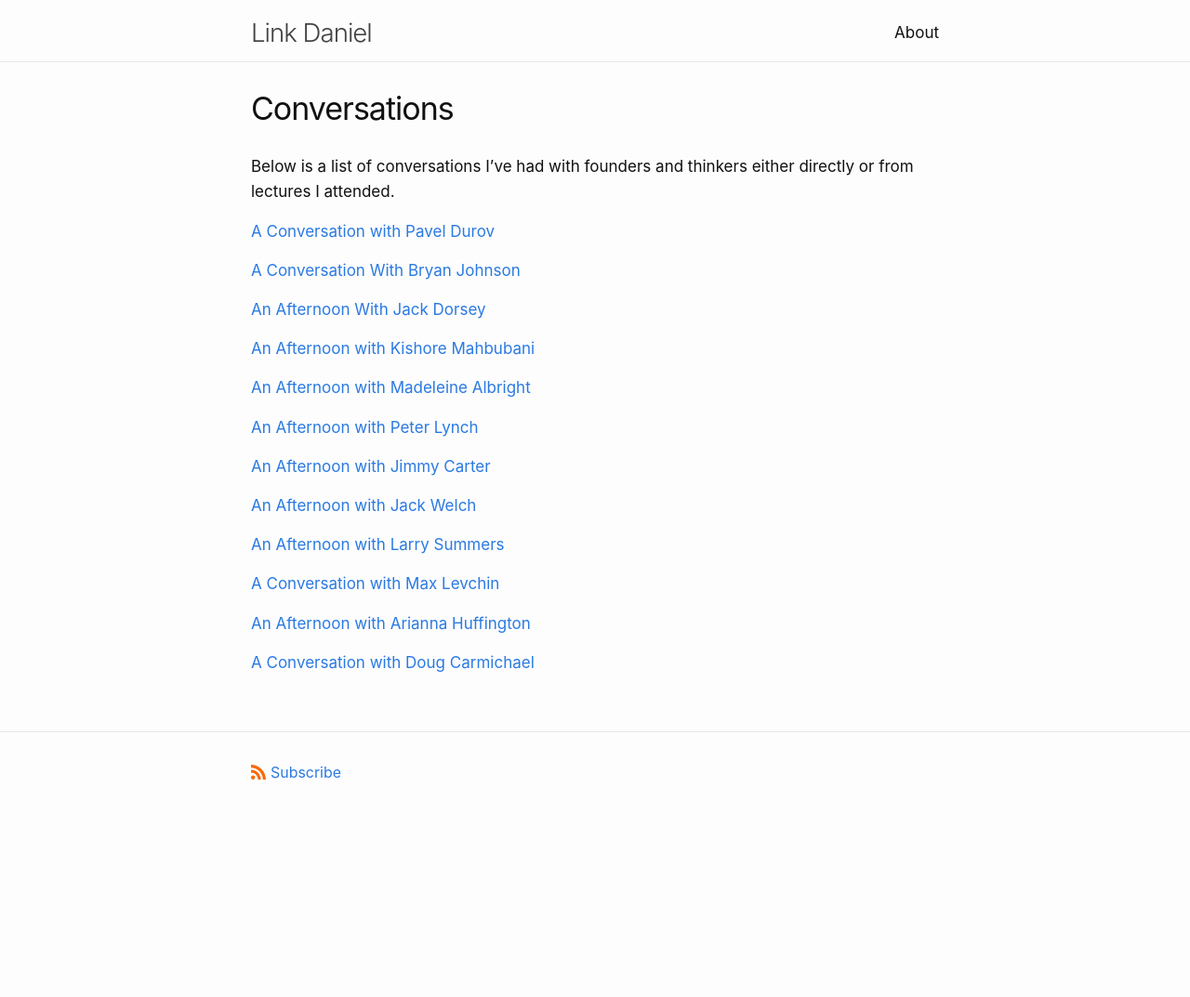
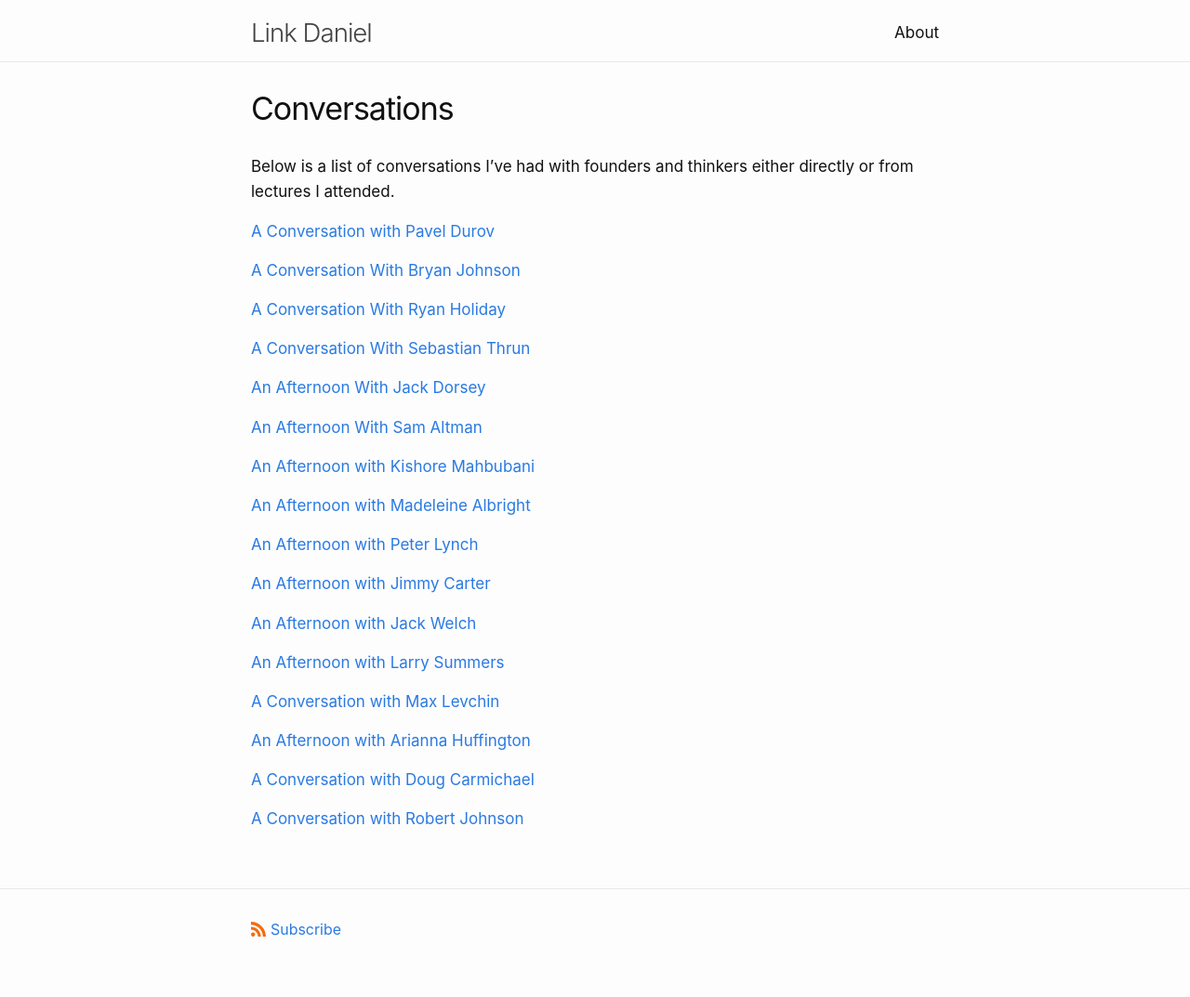
Before and after one commit to link-daniel/link.github.io, a Jekyll site: the page built from conversations.md, in a window 1280 px wide. Shown: the whole page at 93% size. Built offline with Jekyll 4.4.1, drawn with Linux system fonts in a browser that asks for light colours; before the commit the page ends 904 px from its top, so only the background shows below that.

Commit message:
Update conversations.md

```diff
--- a/conversations.md
+++ b/conversations.md
@@ -12,7 +12,16 @@ Below is a list of conversations I've had with founders and thinkers either dire
 [A Conversation With Bryan Johnson](/bryanjohnson)
 <br>
 
+[A Conversation With Ryan Holiday](/ryanholiday)
+<br>
+
+[A Conversation With Sebastian Thrun](/sebastianthrun)
+<br>
+
 [An Afternoon With Jack Dorsey](/jackdorsey)
+<br>
+
+[An Afternoon With Sam Altman](/samaltman)
 <br>
 
 [An Afternoon with Kishore Mahbubani](/kishoremahbubani)
@@ -41,3 +50,6 @@ Below is a list of conversations I've had with founders and thinkers either dire
 
 [A Conversation with Doug Carmichael](/dougcarmichael)
 <br>
+
+[A Conversation with Robert Johnson](/robertjohnson)
+<br>
```
